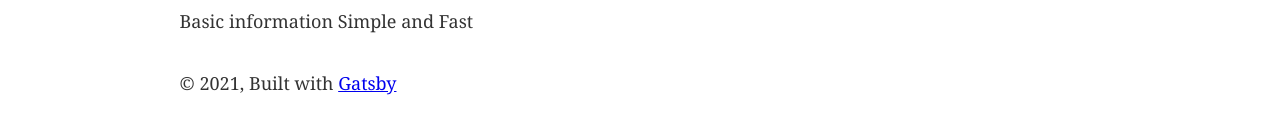
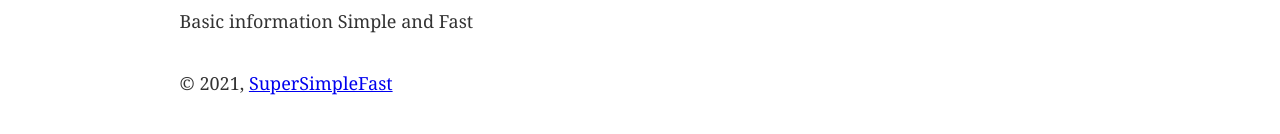
Before and after one commit to cogear/ssf, a Gatsby site: page / in a window 1280 px wide. Shown: the part 238-372 px from the top of the page. Built offline with nearby package versions, Linux system fonts and the light colour scheme; Gatsby itself is replaced by a stand-in of ours.

Commit message:
New Footer

```diff
--- a/gatsby-config.js
+++ b/gatsby-config.js
@@ -1,7 +1,7 @@
 module.exports = {
   siteMetadata: {
     title: `Super Simple Fast`,
-    description: `Kick off your next, great Gatsby project with this default starter. This barebones starter ships with the main Gatsby configuration files you might need.`,
+    description: `No Logins, One small ad. Basic information Simple and Fast`,
     author: `cogear`,
   },
   plugins: [
--- a/src/components/layout.js
+++ b/src/components/layout.js
@@ -39,9 +39,9 @@ const Layout = ({ children }) => {
             marginTop: `2rem`,
           }}
         >
-          © {new Date().getFullYear()}, Built with
+          © {new Date().getFullYear()},
           {` `}
-          <a href="https://www.gatsbyjs.com">Gatsby</a>
+          <a href="https://www.supersimplefast.com">SuperSimpleFast</a>
         </footer>
       </div>
     </>
```
